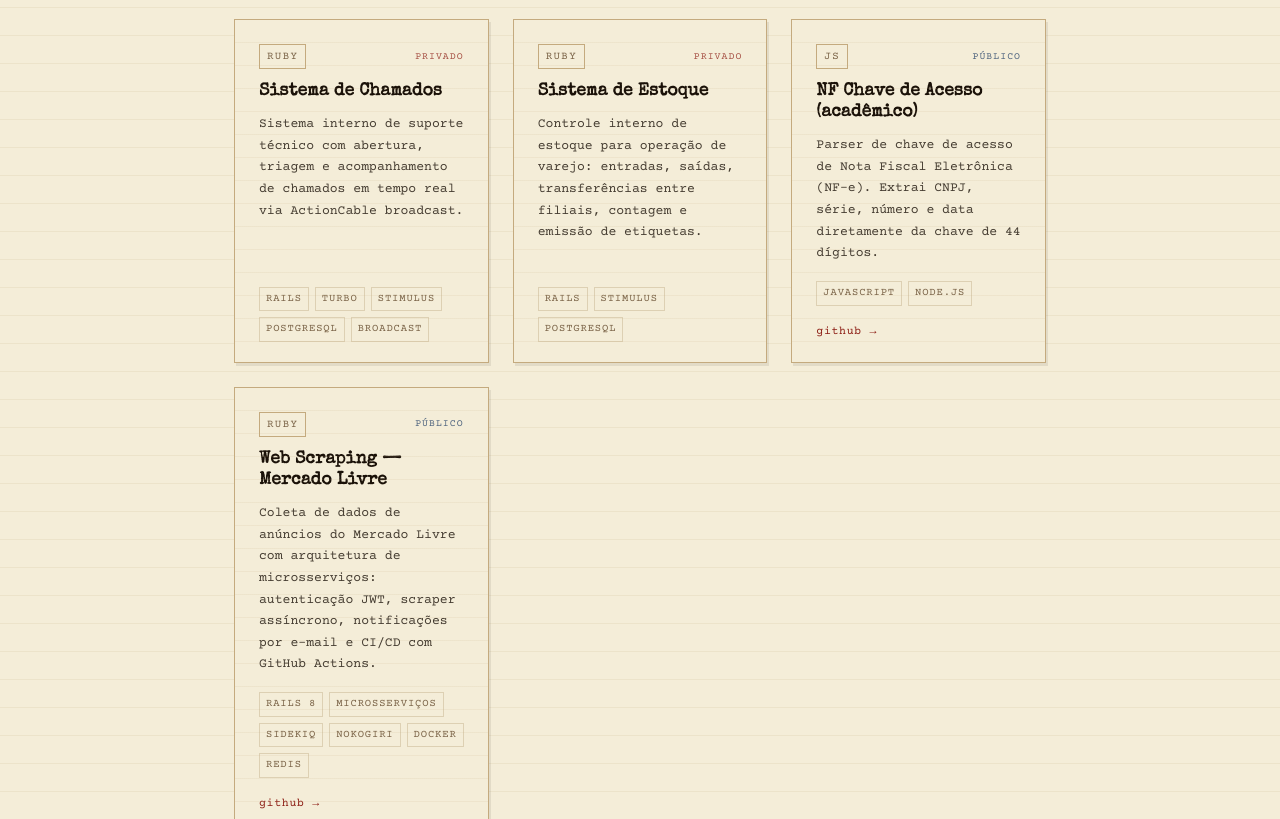
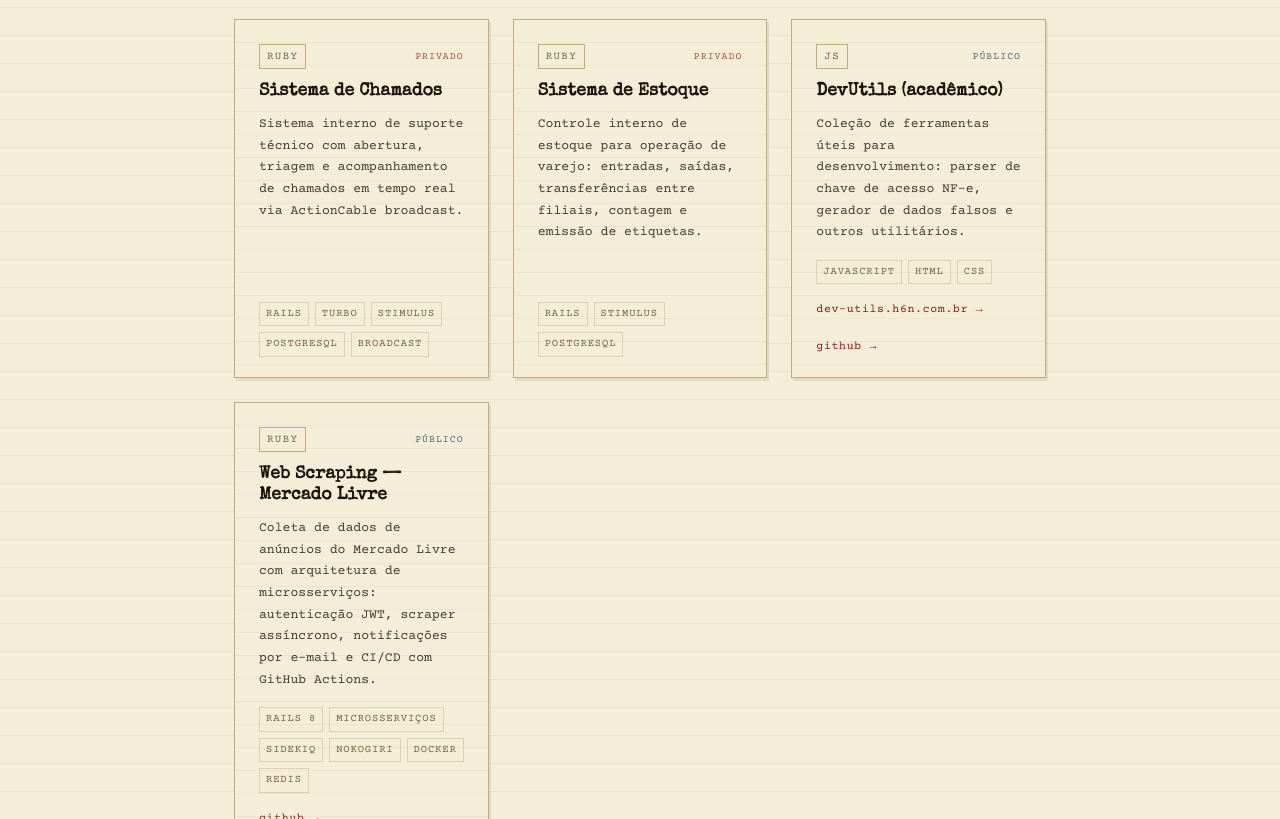
Before and after one commit to hamiltontborges/h6n.com.br, a plain HTML site: page index.html in a window 1280 px wide. Shown: the part 4360-5179 px from the top of the page. Drawn offline with Linux system fonts and the light colour scheme.

Commit message:
fix: update project description and links for DevUtils in index.html

```diff
--- a/index.html
+++ b/index.html
@@ -628,15 +628,18 @@
 						<span class="pc-lang">JS</span>
 						<span class="pc-badge pc-badge-pub">público</span>
 					</div>
-					<h3 class="pc-name">NF Chave de Acesso (acadêmico)</h3>
-					<p class="pc-desc">Parser de chave de acesso de Nota Fiscal Eletrônica (NF-e). Extrai CNPJ, série, número e
-						data diretamente da chave de 44 dígitos.</p>
+					<h3 class="pc-name">DevUtils (acadêmico)</h3>
+					<p class="pc-desc">Coleção de ferramentas úteis para desenvolvimento: parser de chave de acesso NF-e, gerador
+						de dados falsos e outros utilitários.</p>
 					<div class="pc-tags">
 						<span class="pc-tag">JavaScript</span>
-						<span class="pc-tag">Node.js</span>
+						<span class="pc-tag">HTML</span>
+						<span class="pc-tag">CSS</span>
 					</div>
-					<a href="https://github.com/hamiltontborges/nf_chave_acesso" target="_blank" rel="noopener"
-						class="pc-link">github →</a>
+					<a href="https://dev-utils.h6n.com.br" target="_blank" rel="noopener" class="pc-link">dev-utils.h6n.com.br
+						→</a>
+					<a href="https://github.com/hamiltontborges/dev-utils" target="_blank" rel="noopener" class="pc-link">github
+						→</a>
 				</article>
 
 				<article class="proj-card reveal-item">
```
